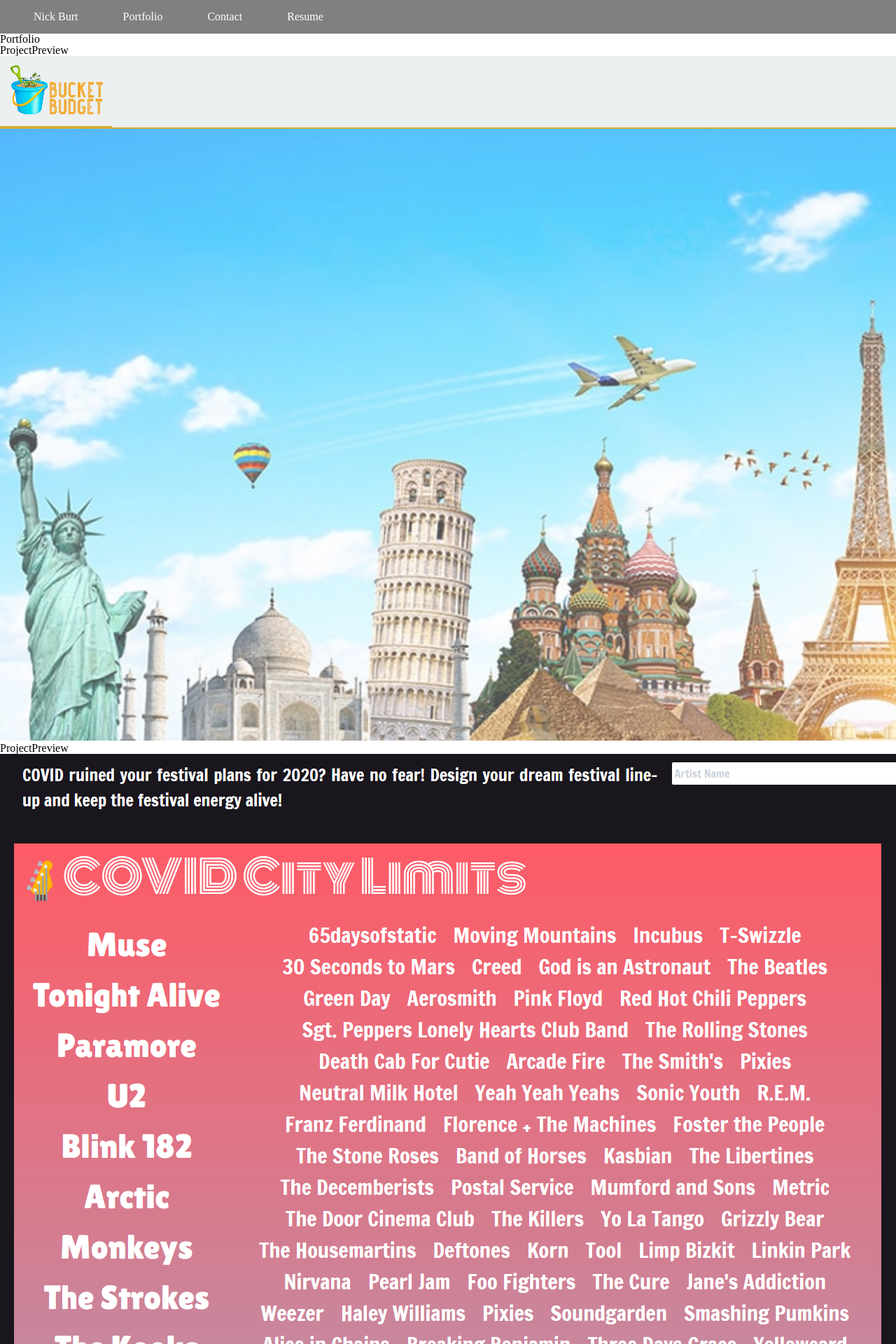
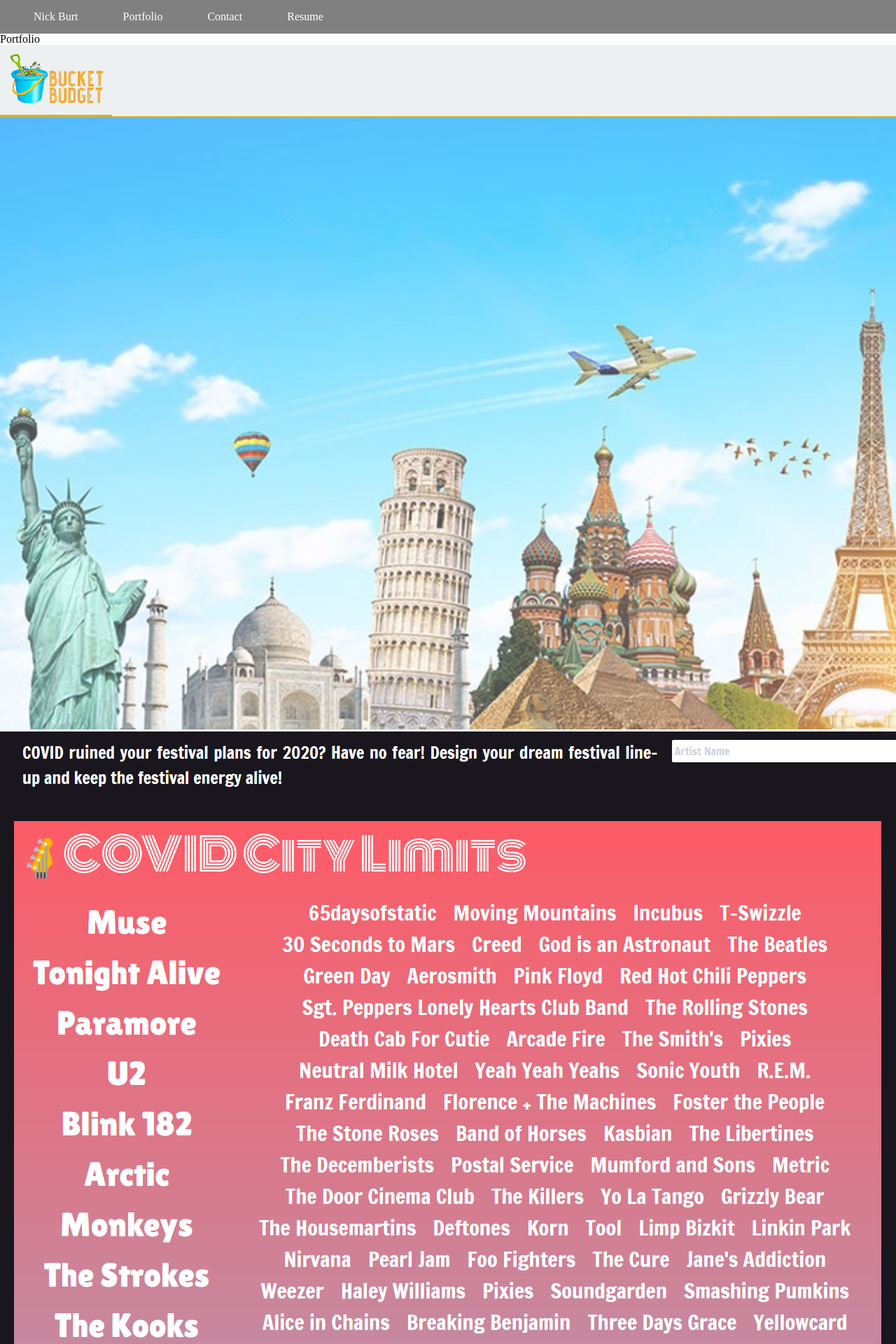
Before and after one commit to nbur4556/react-portfolio, a React (Create React App) app: page /portfolio in a window 1280 px wide. Shown: the top 1920 px of the page at 70% size. Built offline with nearby package versions, Linux system fonts and the light colour scheme.

Commit message:
adds all projects on portflio page to an array, and uses map to render

```diff
--- a/src/components/ProjectPreview.js
+++ b/src/components/ProjectPreview.js
@@ -3,8 +3,8 @@ import React from 'react';
 const ProjectPreview = props => {
     return (
         <section>
-            ProjectPreview
-
+            <h1>{props.projectTitle}</h1>
+            <p>{props.projectDescription}</p>
             <img src={props.imageSrc} alt={props.imageAltText} />
         </section>
     )
--- a/src/pages/Portfolio.js
+++ b/src/pages/Portfolio.js
@@ -10,31 +10,45 @@ import imgWeatherDash from '../assets/images/project-main-weather-dashboard.png'
 import imgWorkScheduler from '../assets/images/project-main-work-scheduler.png';
 import imgCodeRefactor from '../assets/images/project-main-code-refactor.jpg';
 
+const projects = [
+    {
+        image: imgBucketBudget,
+        imageAlt: "Bucket Budget Homepage"
+    },
+    {
+        image: imgCovidCity,
+        imageAlt: "Covid City Limits Homepage"
+    },
+    {
+        image: imgWeatherDash,
+        imageAlt: "Weather Dashboard Homepage"
+    },
+    {
+        image: imgWorkScheduler,
+        imageAlt: "Workday Scheduler Homepage"
+    },
+    {
+        image: imgCodeRefactor,
+        imageAlt: "Code Refactor Homepage"
+    }
+];
+
 const Portfolio = () => {
+
+    console.log(projects[0].image);
+
     return (
-        <section class="portfolio-page">
+        <section className="portfolio-page">
             Portfolio
 
-            <ProjectPreview
-                imageSrc={imgBucketBudget}
-                imageAltText="Bucket Budget Homepage"
-            />
-            <ProjectPreview
-                imageSrc={imgCovidCity}
-                imageAltText="Covid City Limits Homepage"
-            />
-            <ProjectPreview
-                imageSrc={imgWeatherDash}
-                imageAltText="Weather Dashboard Homepage"
-            />
-            <ProjectPreview
-                imageSrc={imgWorkScheduler}
-                imageAltText="Workday Scheduler Homepage"
-            />
-            <ProjectPreview
-                imageSrc={imgCodeRefactor}
-                imageAltText="Code Refactor Homepage"
-            />
+            {projects.map((project, index) => {
+                return <ProjectPreview
+                    key={index}
+                    imageSrc={project.image}
+                    imageAltText={project.imageAlt}
+                />
+            })}
+
         </section>
     );
 }
```
